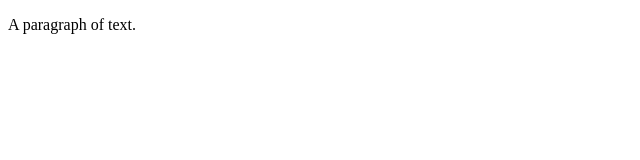
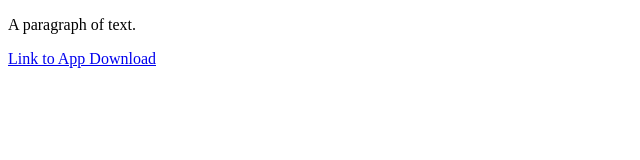
Before and after one commit to PapsBurr/school-project-app, a plain HTML site: page index.html in a window 1280 px wide. Shown: the whole page, without its empty margins (0-640 px from the left). Drawn offline with Linux system fonts and the light colour scheme.

Commit message:
Update index.html

```diff
--- a/index.html
+++ b/index.html
@@ -7,5 +7,6 @@
 </head>
 <body>
     <p>A paragraph of text.</p>
+    <a href="app-release.apk">Link to App Download</a>
 </body>
 </html>
```
